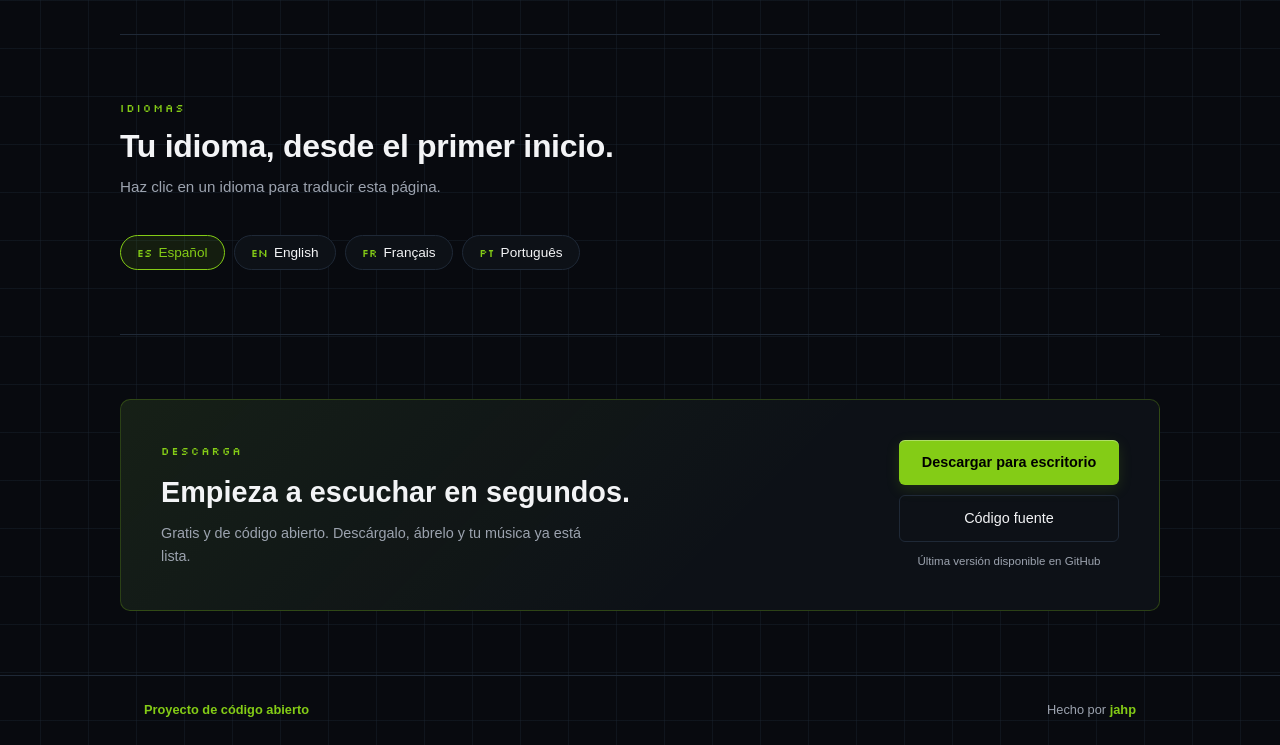
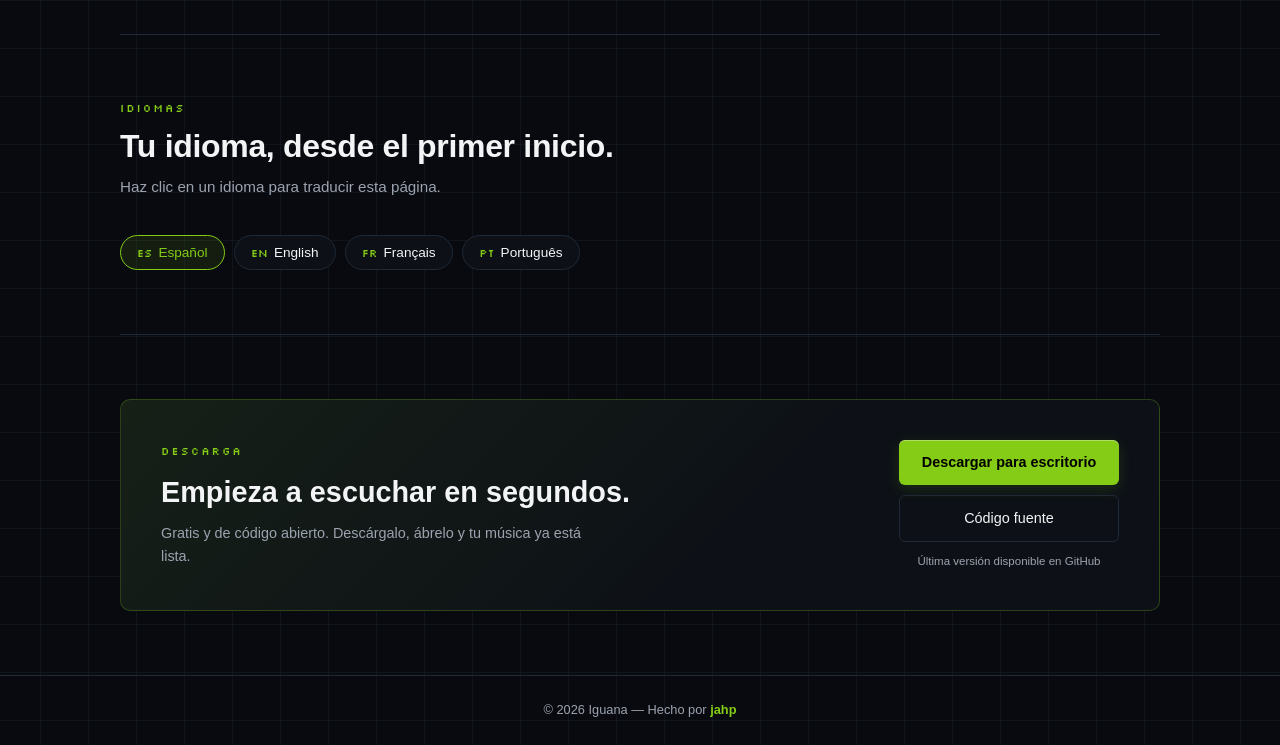
Before and after one commit to coffeetron832/Iguana, a plain HTML site: page index.html in a window 1280 px wide. Shown: the part 864-1609 px from the top of the page. Drawn offline with Linux system fonts and the light colour scheme.

Commit message:
Update index.html

```diff
--- a/index.html
+++ b/index.html
@@ -546,14 +546,7 @@
             padding: 1.5rem 0;
             color: var(--text-muted);
             font-size: 0.8rem;
-        }
-
-        footer .container {
-            display: flex;
-            justify-content: space-between;
-            align-items: center;
-            flex-wrap: wrap;
-            gap: 0.75rem;
+            text-align: center;
         }
 
         footer a {
@@ -724,8 +717,7 @@
 
     <footer>
         <div class="container">
-            <span><a href="https://github.com/coffeetron832/Iguana" target="_blank" rel="noopener" data-i18n="foot_open">Proyecto de código abierto</a></span>
-            <span><span data-i18n="foot_made">Hecho por</span> <a href="https://www.instagram.com/ponton.0/" target="_blank" rel="noopener">jahp</a></span>
+            <span>&copy; 2026 Iguana — Hecho por <a href="https://www.instagram.com/ponton.0/" target="_blank" rel="noopener">jahp</a></span>
         </div>
     </footer>
 
@@ -755,7 +747,6 @@
                 dl_btn: "Descargar para escritorio",
                 dl_source: "Código fuente",
                 dl_note: "Última versión disponible en GitHub",
-                foot_open: "Proyecto de código abierto",
                 foot_made: "Hecho por"
             },
             en: {
@@ -781,7 +772,6 @@
                 dl_btn: "Download for desktop",
                 dl_source: "Source code",
                 dl_note: "Latest version available on GitHub",
-                foot_open: "Open source project",
                 foot_made: "Made by"
             },
             fr: {
@@ -807,7 +797,6 @@
                 dl_btn: "Télécharger pour ordinateur",
                 dl_source: "Code source",
                 dl_note: "Dernière version disponible sur GitHub",
-                foot_open: "Projet open source",
                 foot_made: "Créé par"
             },
             pt: {
@@ -833,7 +822,6 @@
                 dl_btn: "Baixar para desktop",
                 dl_source: "Código-fonte",
                 dl_note: "Última versão disponível no GitHub",
-                foot_open: "Projeto de código aberto",
                 foot_made: "Feito por"
             }
         };
```
